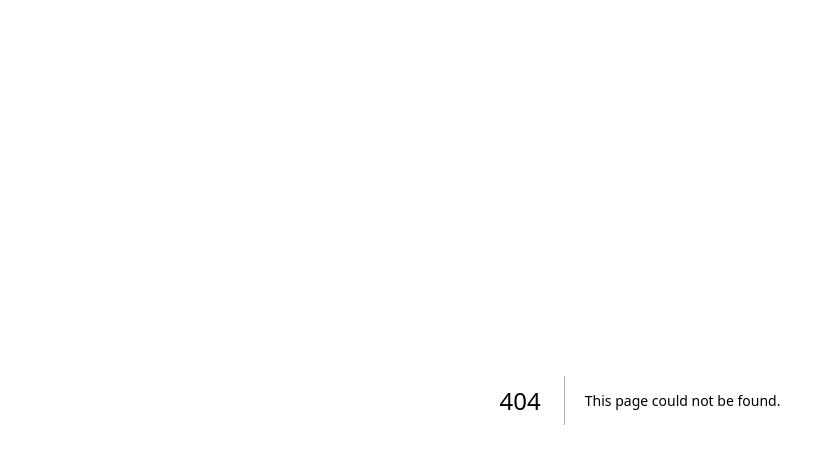
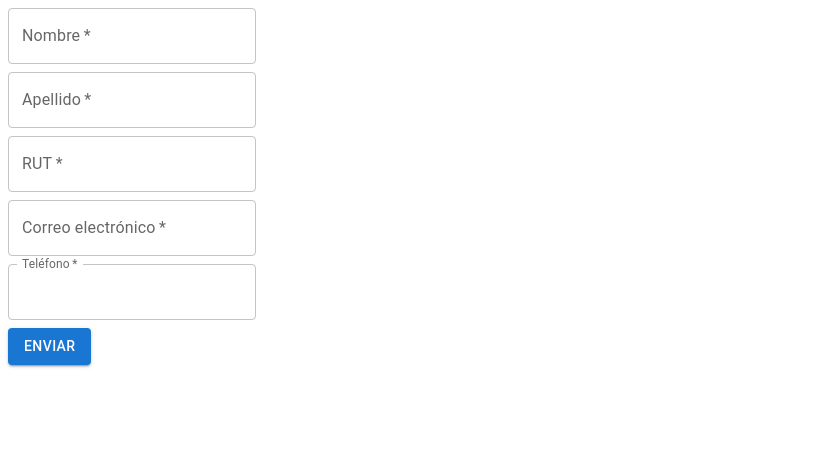
Before and after one commit to wzrdd/ingress-front, a Next.js app: page /users/1/edit in a window 1280 px wide. Before the commit this address had no page. Shown: the top 464 px of the page, without its empty margins (0-836 px from the left). Built offline with nearby package versions, Linux system fonts and the light colour scheme; no server answers.

Commit message:
add edit user

```diff
--- a/src/components/ListUsers.js
+++ b/src/components/ListUsers.js
@@ -1,7 +1,6 @@
 import React from 'react';
 import { useState, useEffect } from 'react'
 import Link from 'next/link'
-import Header from '../components/Header'
 
 import Table from '@mui/material/Table';
 import TableBody from '@mui/material/TableBody';
@@ -31,11 +30,8 @@ export default function ListUsers() {
       .then(data => setUsers(data))
   }, []);
 
-  console.log(users)
-
   return (
     <>
-      <Header />
       <Box sx={{ mx: 'auto', mt: 10, width: 700 }}>…
         <TableContainer component={Paper}>
           <Table sx={{ minWidth: 650 }} aria-label="simple table">
--- /dev/null
+++ b/src/pages/users/[id]/edit.js
@@ -0,0 +1,132 @@
+import React, { useRouter } from 'next/router'
+import { useState, useEffect } from 'react'
+import { TextField, Button } from '@mui/material';
+
+import Grid from '@mui/material/Grid';
+
+
+export default function UsersPage() {
+  const router = useRouter()
+  const { id } = router.query
+
+  const [formData, setFormData] = useState({});
+
+  useEffect(() => {
+    if (!router.isReady) return;
+
+    fetch(
+      `http://localhost:3300/api/v1/user/${id}`,
+      {
+        method: 'GET',
+        headers: {
+          'Authorization': 'Bearer $2b$10$JwKI.5.tRAwx5UgVqCuwiufDmkbZSUItIDxWe3YwQQk8.tAG3ULUm'
+        }
+      }
+    )
+      .then(response => response.json())
+      .then(data => setFormData(data.user))
+  }, [router.isReady]);
+
+  console.log(formData)
+
+  const handleChange = (event) => {
+    setFormData({
+      ...formData,
+      [event.target.name]: event.target.value
+    });
+  };
+
+  const handleSubmit = (event) => {
+    event.preventDefault();
+    const url = `http://localhost:3300/api/v1/user/${id}`;
+
+    fetch(url, {
+      method: 'POST',
+      headers: {
+        'Content-Type': 'application/json',
+        'Authorization': 'Bearer $2b$10$JwKI.5.tRAwx5UgVqCuwiufDmkbZSUItIDxWe3YwQQk8.tAG3ULUm'
+      },
+      body: JSON.stringify(formData)
+    })
+      .then((response) => response.json())
+      .then(() => {
+        router.push(`/users/${formData.id}`)
+      })
+      .catch((error) => {
+        console.error('Error:', error);
+      });
+  };
+
+  return (
+    <>
+      <form onSubmit={handleSubmit}>
+        <Grid
+          container
+          direction="column"
+          justify="flex-start"
+          alignItems="flex-start"
+          spacing={1}
+        >
+          <Grid item xs={6}>
+            <TextField
+              name="name"
+              label="Nombre"
+              value={formData.name}
+              onChange={handleChange}
+              required
+            />
+          </Grid>
+
+
+          <Grid item xs={6}>
+            <TextField
+              name="lastName"
+              label="Apellido"
+              value={formData.lastName}
+              onChange={handleChange}
+              required
+            />
+          </Grid>
+
+          <Grid item xs={6}>
+            <TextField
+              name="rut"
+              label="RUT"
+              value={formData.rut}
+              onChange={handleChange}
+              required
+            />
+          </Grid>
+
+          <Grid item xs={6}>
+            <TextField
+              name="email"
+              label="Correo electrónico"
+              value={formData.email}
+              onChange={handleChange}
+              required
+            />
+          </Grid>
+
+          <Grid item xs={6}>
+            <TextField
+              name="phone"
+              InputLabelProps={{ shrink: true }}
+              label="Teléfono"
+              value={formData.phone}
+              onChange={handleChange}
+              required
+            />
+          </Grid>
+
+          <Grid item xs={6}>
+            <Button type="submit" variant="contained" color="primary">
+              Enviar
+            </Button>
+          </Grid>
+
+        </Grid>
+      </form>
+    </>
+  )
+}
--- a/src/pages/users/index.js
+++ b/src/pages/users/index.js
@@ -1,8 +1,10 @@
 import ListUsers from '../../components/ListUsers'
+import Header from '../../components/Header'
 
 export default function UsersPage() {
     return (
         <>
+            <Header />
             <ListUsers />
         </>
     )
```
Also changed, not shown: src/pages/users/[id].js (+26 -3 lines).
